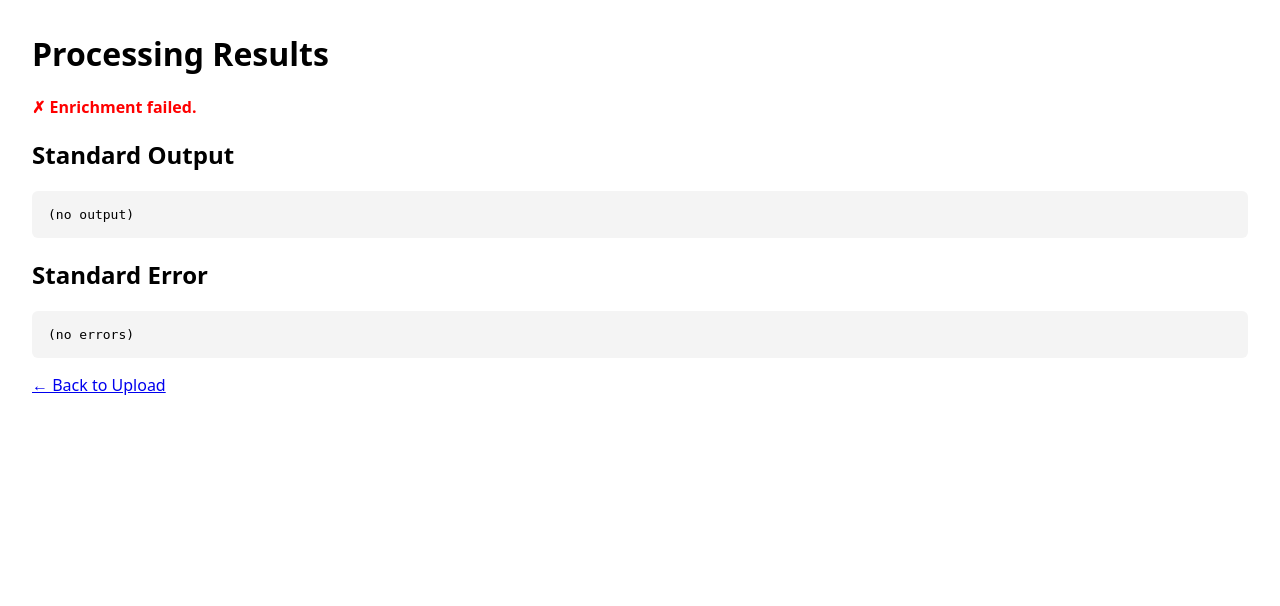
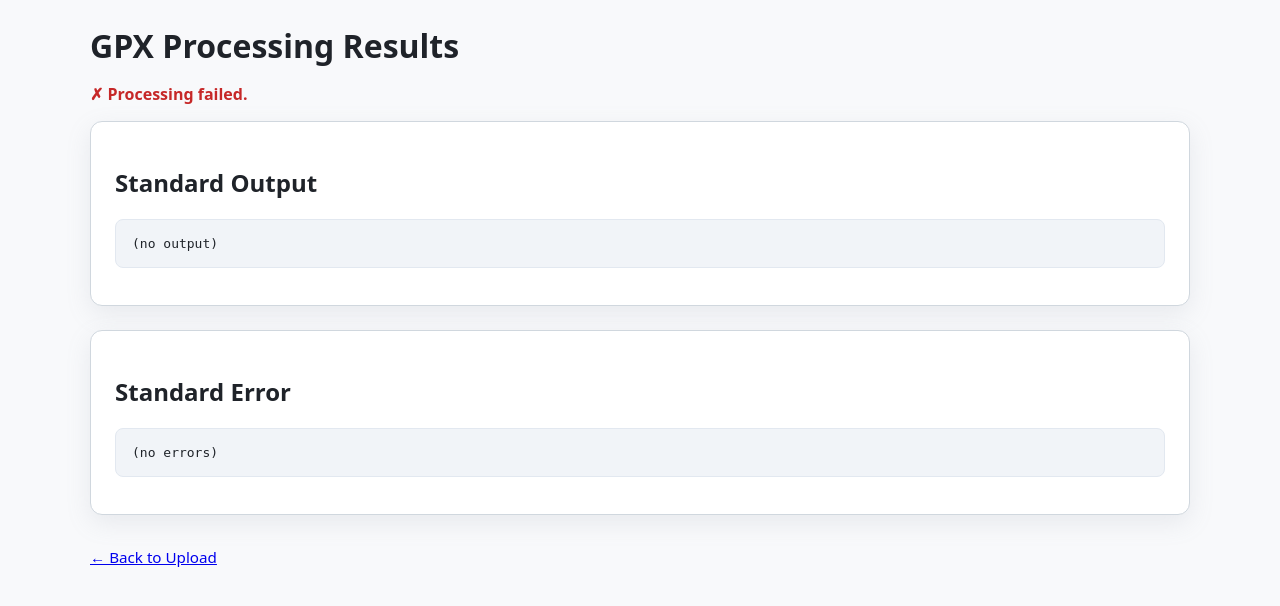
Before and after one commit to nscooling/gpx_parsing, a Flask app: template templates/result.html in a window 1280 px wide. Shown: the top 606 px of the page. Run offline with Flask 3, Linux system fonts and the light colour scheme; the template is opened without the code that fills it, so the values that code supplies are empty.

Commit message:
upload, processing and map display

```diff
--- a/app.py
+++ b/app.py
@@ -5,11 +5,12 @@ from flask import (
     redirect,
     url_for,
     flash,
-    send_file
+    send_file,
 )
 from pathlib import Path
 from werkzeug.utils import secure_filename
 import subprocess
+import uuid
 import os
 
 app = Flask(__name__)
@@ -17,8 +18,8 @@ app.secret_key = "some_secret_string_here"
 
 # Always use absolute paths and ensure writable directory for files
 BASE_DIR = Path(__file__).resolve().parent
-UPLOAD_DIR = BASE_DIR / "uploads"
-UPLOAD_DIR.mkdir(exist_ok=True)
+WORK_DIR = BASE_DIR / "uploads"
+WORK_DIR.mkdir(exist_ok=True)
 
 
 def run_script(script: Path, args: list, cwd: Path):
@@ -60,11 +61,21 @@ def upload():
         return redirect(url_for("index"))
 
     filename = secure_filename(file.filename)
-    input_path = (UPLOAD_DIR / filename).resolve()
+    if not filename:
+        flash("Invalid filename.", "error")
+        return redirect(url_for("index"))
+
+    job_id = uuid.uuid4().hex
+    job_dir = (WORK_DIR / job_id)
+    job_dir.mkdir(parents=True, exist_ok=True)
+
+    input_path = (job_dir / filename).resolve()
     file.save(input_path)
 
-    enriched_name = filename.rsplit(".", 1)[0] + "_enriched.gpx"
-    enriched_path = (UPLOAD_DIR / enriched_name).resolve()
+    enriched_name = filename.rsplit(".", 1)[0] + "_amenities.gpx"
+    enriched_path = (job_dir / enriched_name).resolve()
+    map_name = filename.rsplit(".", 1)[0] + "_map.html"
+    map_path = (job_dir / map_name).resolve()
 
     enrich_script = (BASE_DIR / "find_amenities_near_route.py").resolve()
 
@@ -79,20 +90,67 @@ def upload():
         cwd=BASE_DIR
     )
 
-    # Render results page (always show stdout/stderr)
+    success = rc == 0 and enriched_path.exists()
+
+    map_stdout = ""
+    map_stderr = ""
+    if success:
+        vis_script = (BASE_DIR / "visualize_gpx_with_folium.py").resolve()
+        if not vis_script.exists():
+            vis_script = (BASE_DIR / "generate_map.py").resolve()
+
+        if vis_script.exists():
+            rc_map, map_stdout, map_stderr = run_script(
+                vis_script,
+                [os.fspath(enriched_path), "-o", os.fspath(map_path)],
+                cwd=BASE_DIR
+            )
+            if rc_map != 0 or not map_path.exists():
+                success = False
+        else:
+            map_stderr = "No map generator script available."
+            success = False
+
+    stdout_combined = "\n".join(filter(None, [out.strip(), map_stdout.strip()]))
+    stderr_combined = "\n".join(filter(None, [err.strip(), map_stderr.strip()]))
+
+    gpx_available = success and enriched_path.exists()
+    map_available = success and map_path.exists()
+
+    gpx_url = url_for("artifact", job_id=job_id, filename=enriched_name) if gpx_available else None
+    map_url = url_for("artifact", job_id=job_id, filename=map_name) if map_available else None
+
     return render_template(
         "result.html",
-        filename=enriched_name,
-        success=(rc == 0 and enriched_path.exists()),
-        stdout=out.strip(),
-        stderr=err.strip(),
+        success=success,
+        stdout=stdout_combined or "",
+        stderr=stderr_combined or "",
+        job_id=job_id,
+        gpx_file=enriched_name if gpx_available else None,
+        map_file=map_name if map_available else None,
+        gpx_url=gpx_url,
+        map_url=map_url,
     )
 
 
-@app.route("/download/<path:filename>")
-def download(filename):
-    file_path = (UPLOAD_DIR / filename).resolve()
+@app.route("/download/<job_id>/<path:filename>")
+def download(job_id, filename):
+    job_dir = (WORK_DIR / job_id)
+    file_path = (job_dir / filename).resolve()
+    if not file_path.exists() or WORK_DIR not in file_path.parents:
+        flash("Requested file not found.", "error")
+        return redirect(url_for("index"))
     return send_file(file_path, as_attachment=True)
+
+
+@app.route("/artifact/<job_id>/<path:filename>")
+def artifact(job_id, filename):
+    job_dir = (WORK_DIR / job_id)
+    file_path = (job_dir / filename).resolve()
+    if not file_path.exists() or WORK_DIR not in file_path.parents:
+        flash("Requested file not found.", "error")
+        return redirect(url_for("index"))
+    return send_file(file_path)
 
 
 if __name__ == "__main__":
--- a/templates/result.html
+++ b/templates/result.html
@@ -1,46 +1,74 @@
 <!DOCTYPE html>
-<html>
+<html lang="en">
 <head>
+    <meta charset="utf-8" />
+    <meta name="viewport" content="width=device-width, initial-scale=1" />
     <title>GPX Processing Results</title>
-    <meta charset="utf-8" />
     <style>
-        body { font-family: system-ui, sans-serif; margin: 2rem; }
+        body { font-family: system-ui, sans-serif; margin: 1.5rem; background: #f8f9fb; color: #1f2329; }
+        main { max-width: 1100px; margin: auto; }
+        h1 { margin-bottom: 0.5rem; }
         pre {
-            background: #f4f4f4;
+            background: #f1f4f8;
             padding: 1rem;
+            border-radius: 8px;
+            white-space: pre-wrap;
+            border: 1px solid #e2e8f0;
+        }
+        .status { font-weight: 600; margin: 1rem 0; }
+        .ok { color: #1a7f37; }
+        .fail { color: #c62828; }
+        .button {
+            display: inline-block;
+            padding: 0.65rem 1.3rem;
             border-radius: 6px;
-            white-space: pre-wrap;
+            background: #1f6feb;
+            color: white;
+            text-decoration: none;
+            margin-right: 0.75rem;
+            margin-bottom: 0.75rem;
         }
-        .ok { color: green; font-weight: 600; }
-        .fail { color: red; font-weight: 600; }
-        a.button {
-            display:inline-block; padding:0.6rem 1.2rem; margin-top:1rem;
-            border-radius:4px; background:#0077cc; color:white; text-decoration:none;
-        }
-        a.button:hover { background:#005fa3; }
+        .button:hover { background: #1b5fd0; }
+        .panel { background: white; padding: 1.5rem; border-radius: 12px; border: 1px solid #d0d7de; box-shadow: 0 8px 24px rgba(140,149,159,0.15); margin-bottom: 1.5rem; }
+        footer { margin-top: 2rem; font-size: 0.95rem; }
     </style>
 </head>
 <body>
-
-<h1>Processing Results</h1>
-
-<p class="{{ 'ok' if success else 'fail' }}">
-    {{ "✓ Enrichment completed successfully." if success else "✗ Enrichment failed." }}
+    <main>
+        <h1>GPX Processing Results</h1>
+        <p class="status {{ 'ok' if success else 'fail' }}">
+            {{ "✓ Processing completed successfully." if success else "✗ Processing failed." }}
         </p>
 
         {% if success %}
-    <a class="button" href="{{ url_for('download', filename=filename) }}">
-        Download Enriched GPX
-    </a>
+        <div class="panel">
+            <h2>Outputs</h2>
+            <p style="color:#555;">Download the enriched GPX file or open the generated static map in a new tab.</p>
+            <div>
+                {% if gpx_file %}
+                <a class="button" href="{{ url_for('download', job_id=job_id, filename=gpx_file) }}">Download Enriched GPX</a>
+                {% endif %}
+                {% if map_file %}
+                <a class="button" href="{{ url_for('download', job_id=job_id, filename=map_file) }}">Download Static HTML Map</a>
+                <a class="button" style="background:#0369a1;" href="{{ map_url }}" target="_blank" rel="noopener">Open Map in New Tab</a>
+                {% endif %}
+            </div>
+        </div>
         {% endif %}
 
+        <div class="panel">
             <h2>Standard Output</h2>
             <pre>{{ stdout or "(no output)" }}</pre>
+        </div>
 
+        <div class="panel">
             <h2>Standard Error</h2>
             <pre>{{ stderr or "(no errors)" }}</pre>
+        </div>
 
-<p><a href="{{ url_for('index') }}">← Back to Upload</a></p>
-
+        <footer>
+            <a href="{{ url_for('index') }}">← Back to Upload</a>
+        </footer>
+    </main>
 </body>
 </html>
```
Also changed, not shown: 1 other file. Lines whose indentation alone changed are shown as unchanged.
